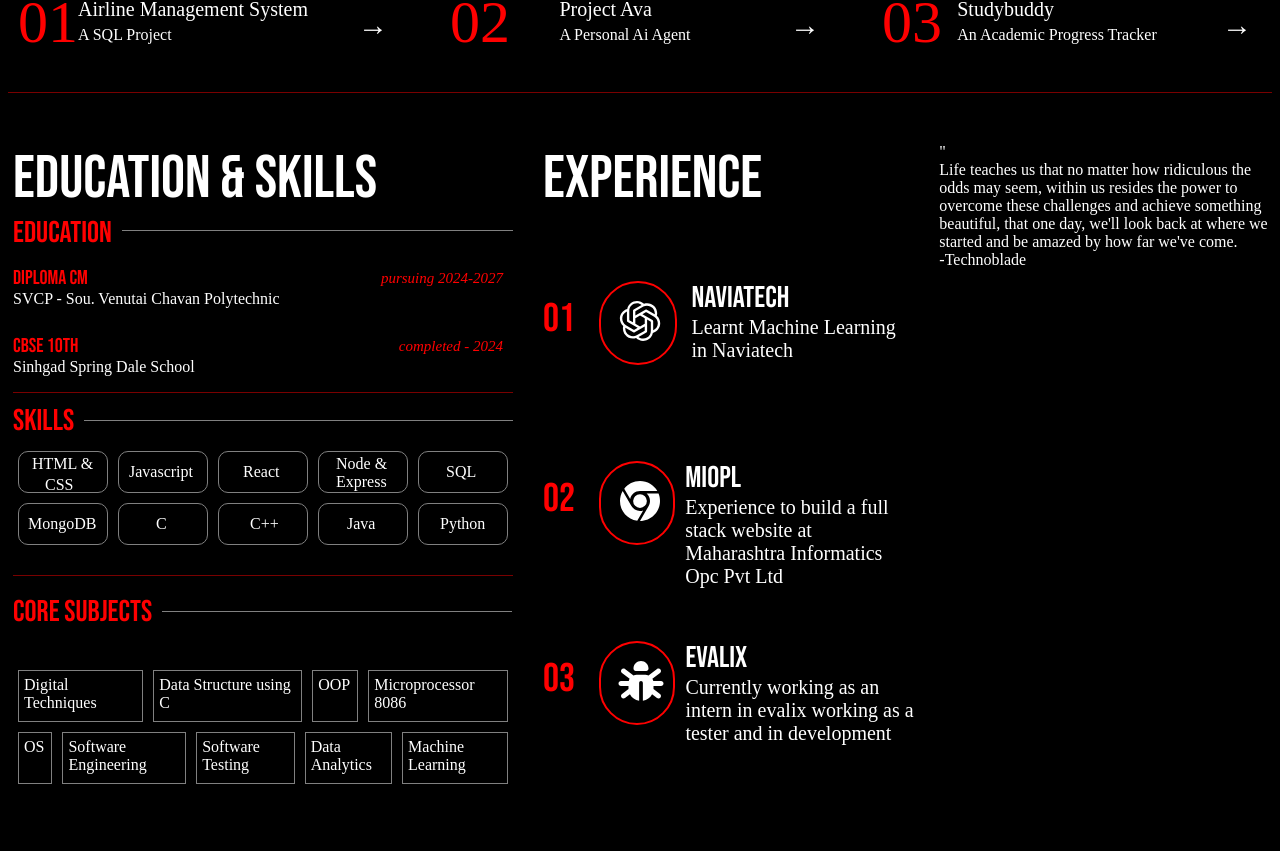
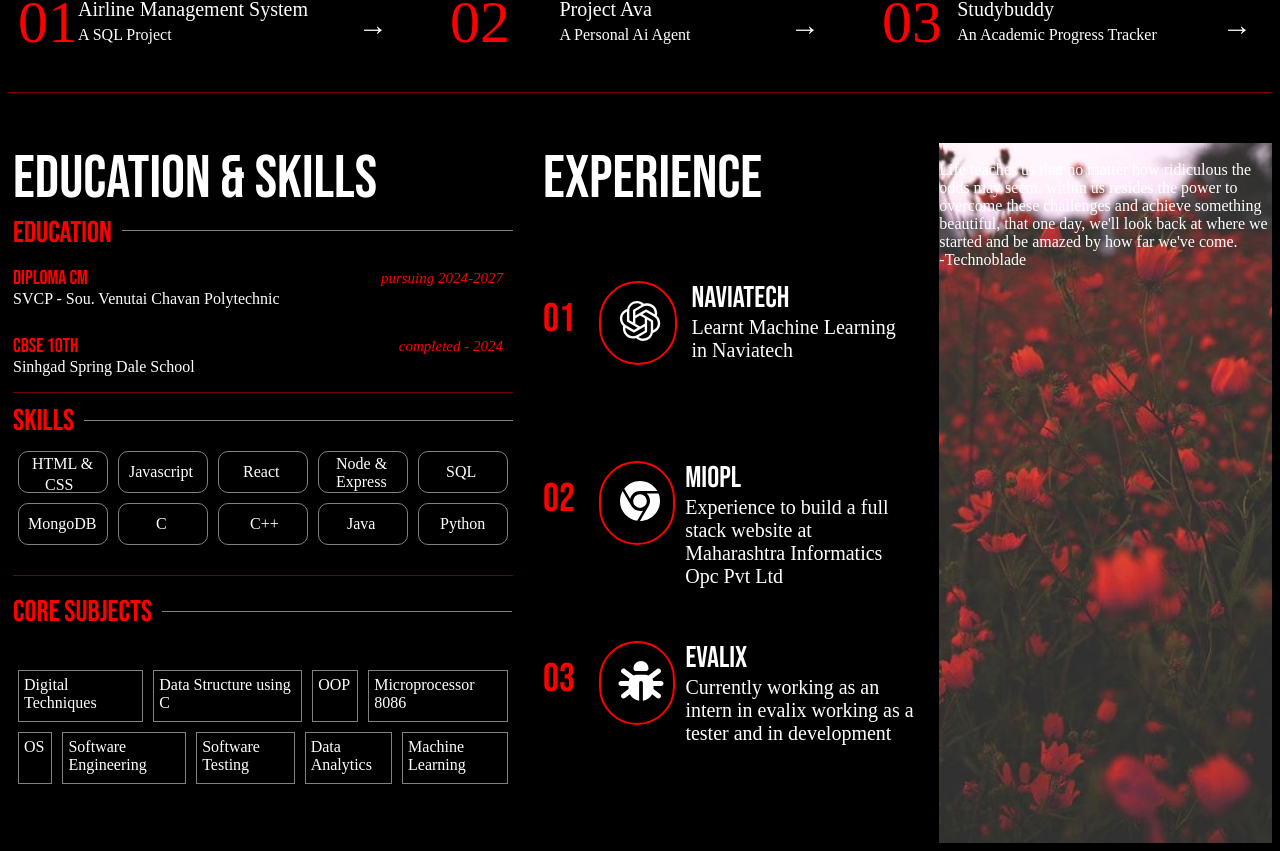
Before and after one commit to AryanAdvant/My-Portfolio, a React (Vite) app: page / in a window 1280 px wide. Shown: the part 1443-2294 px from the top of the page. Built offline with nearby package versions, Linux system fonts and the light colour scheme.

Commit message:
Apply quote background image without altering existing styles

```diff
--- a/src/styles.css
+++ b/src/styles.css
@@ -578,3 +578,9 @@ body{
 /* .quote{
     background: no-repeat center / cover url('./assets/quotebg.png');
 } */
+
+/* Quote background override */
+.details.quote {
+    background: url('./assets/quotebg.jpg') center / cover no-repeat !important;
+    background-color: transparent;
+}
```
